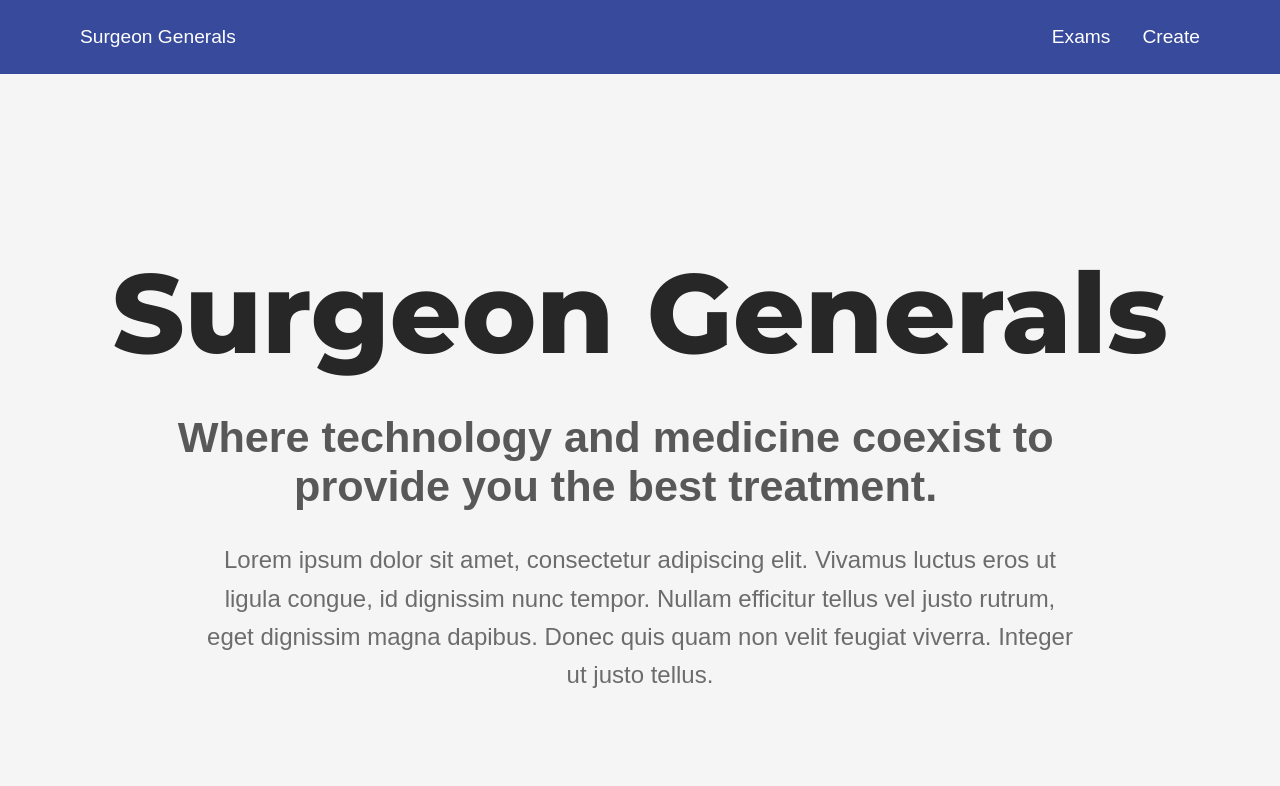
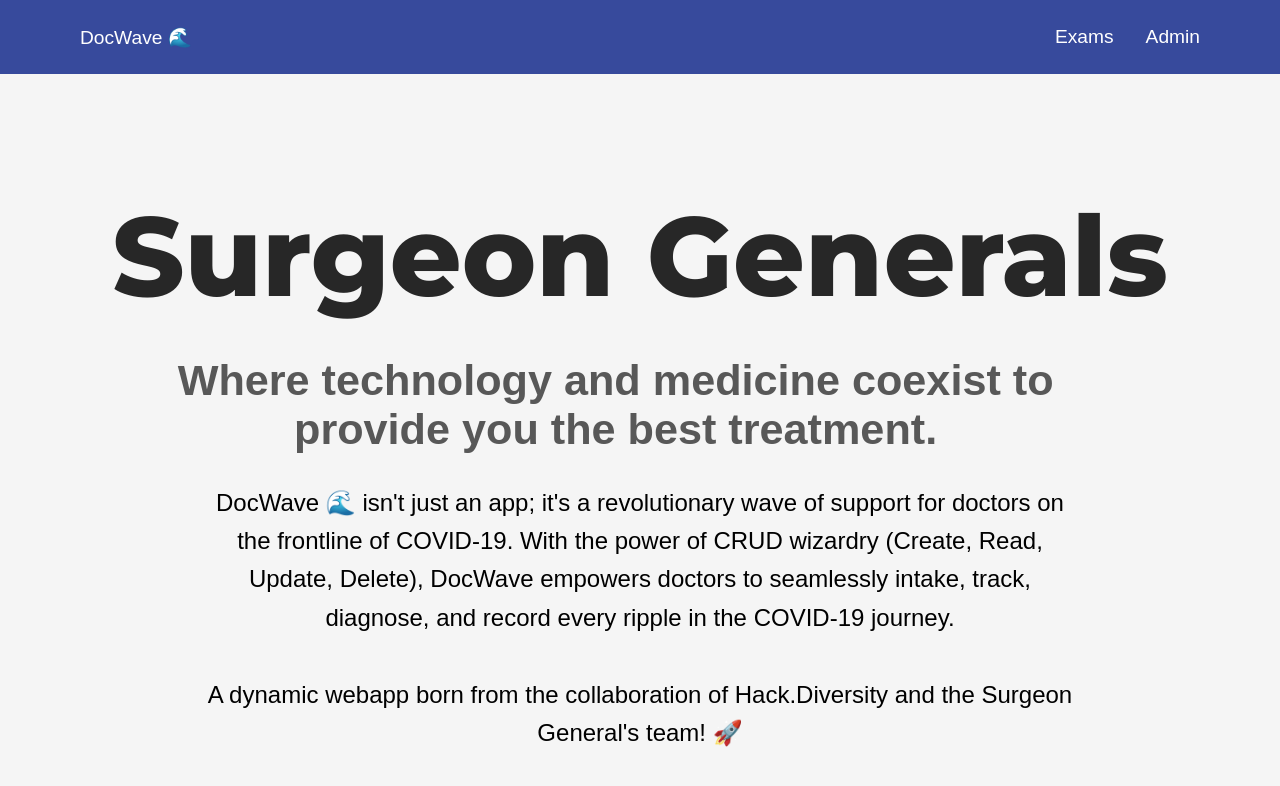
Before and after one commit to macretto/xray, a React (Create React App) app in the folder client/: page / in a window 1280 px wide. Shown: the top 786 px of the page. Built offline with nearby package versions, Linux system fonts and the light colour scheme.

Commit message:
CSS Changes

```diff
--- a/client/src/components/Jumbotron.js
+++ b/client/src/components/Jumbotron.js
@@ -10,12 +10,13 @@ const Jumbotron = () => {
           <p className={styles.subtitle}>
             Where technology and medicine coexist to provide you the best treatment.
           </p>
-          <p className={styles.info}>
-            Lorem ipsum dolor sit amet, consectetur adipiscing elit. Vivamus
-            luctus eros ut ligula congue, id dignissim nunc tempor. Nullam
-            efficitur tellus vel justo rutrum, eget dignissim magna dapibus.
-            Donec quis quam non velit feugiat viverra. Integer ut justo tellus.
-          </p>
+          <pre className={styles.info}>
+          DocWave 🌊 isn't just an app; it's a revolutionary wave of support for doctors on the frontline of COVID-19.
+          With the power of CRUD wizardry (Create, Read, Update, Delete), DocWave empowers doctors to seamlessly
+          intake, track, diagnose, and record every ripple in the COVID-19 journey.<br/><br/>
+
+          A dynamic webapp born from the collaboration of Hack.Diversity and the Surgeon General's team! 🚀
+          </pre>
         </div>
       </div>
     </>
--- a/client/src/components/Jumbotron.module.css
+++ b/client/src/components/Jumbotron.module.css
@@ -42,6 +42,7 @@
   font-size: 1.5rem;
 
   line-height: 1.6;
+  white-space: pre-wrap;
 }
 
 @media screen and (max-width: 762px) {
--- a/client/src/components/Navbar.js
+++ b/client/src/components/Navbar.js
@@ -6,7 +6,7 @@ const Navbar = () => {
     <header className={styles.navbar}>
       <nav className={styles.navbarContainer}>
         <Link too="/" className={styles.navbarLogo}>
-          Surgeon Generals
+        DocWave 🌊
         </Link>
         <div className={styles.navbarLinks}>
           <ul className={styles.links}>
@@ -15,7 +15,7 @@ const Navbar = () => {
             </NavLink>
 
             <NavLink className={styles.link} to="/exams/new">
-            Create
+            Admin
             </NavLink>
           </ul>
         </div>
--- a/client/src/index.css
+++ b/client/src/index.css
@@ -5,6 +5,7 @@ body {
     sans-serif;
   -webkit-font-smoothing: antialiased;
   -moz-osx-font-smoothing: grayscale;
+  background-color: #f5f5f5;
 }
 
 code {
```
